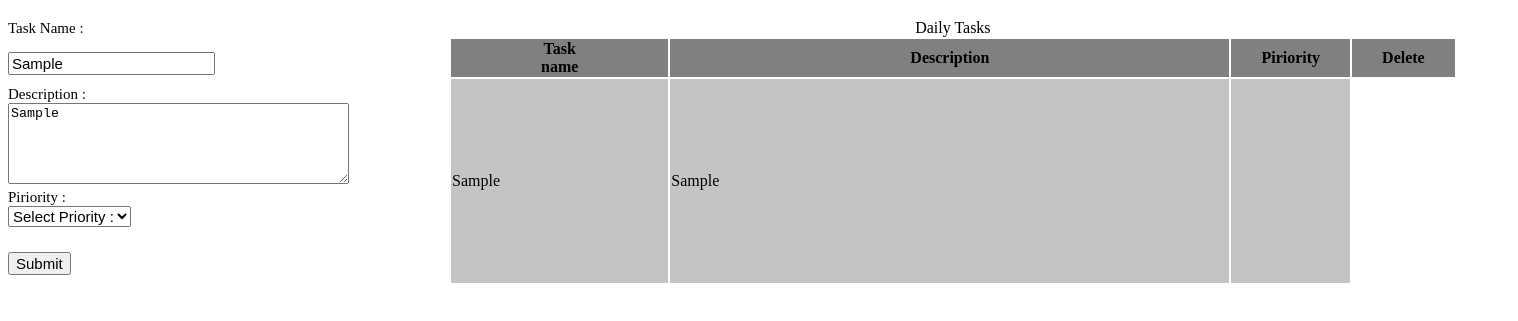
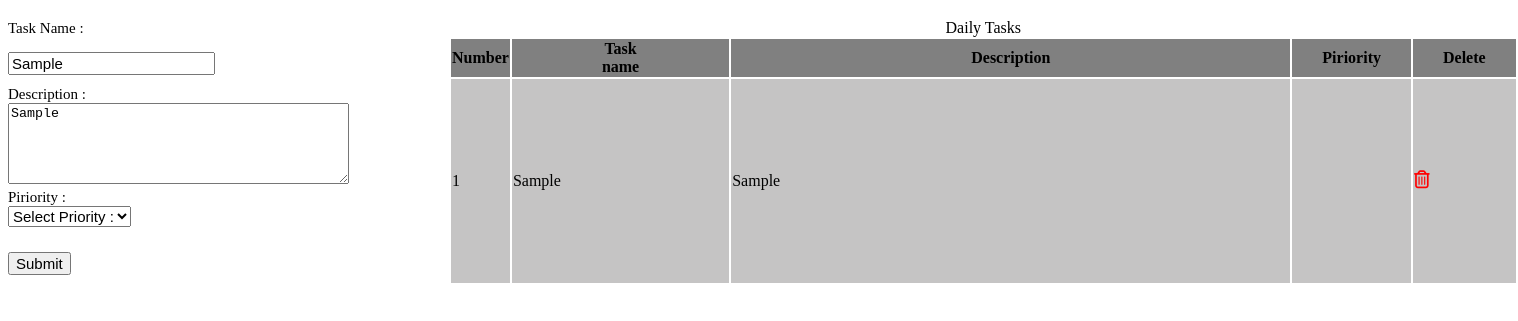
Before and after one commit to lakshyayhih/to-do-app, a plain HTML site: page index.html in a window 1280 px wide. Both pictures are taken after typing "Sample", "Sample" into the empty fields and a click on the input 39 px from the left and 324 px from the top of the page. Shown: the part 61-382 px from the top of the page, 1518 px wide, since content can reach past the window. Drawn offline with Linux system fonts and the light colour scheme.

Commit message:
Added Functionality on deleting record from local storage as well as from ui

```diff
--- a/index.html
+++ b/index.html
@@ -5,6 +5,7 @@
     <meta name="viewport" content="width=device-width, initial-scale=1.0">
     <title>Document</title>
     <link rel="stylesheet" href="style.css">
+    <link rel="stylesheet" href="https://cdnjs.cloudflare.com/ajax/libs/font-awesome/6.5.1/css/all.min.css">
 </head>
 <body>
     <h1>To Do APP</h1>
@@ -30,6 +31,7 @@
             <caption>Daily Tasks</caption>
             <thead>
                 <tr>
+                    <th id="no">Number</th>
                     <th id="taskname">Task name</th>
                     <th id="description">Description</th>
                     <th id="piriority">Piriority</th>
--- a/script.js
+++ b/script.js
@@ -3,6 +3,13 @@ var todoarray=JSON.parse(localStorage.getItem("todo"))|| [];
 document.querySelector("form").addEventListener("submit",myTODO);
 
 displaytodo(todoarray);
+function deleterow(index){
+    todoarray.splice(index,1);
+    localStorage.setItem("todo",JSON.stringify(todoarray));
+    displaytodo(todoarray)
+
+
+}
 
 function myTODO(){
     event.preventDefault();
@@ -19,8 +26,10 @@ function myTODO(){
 
 function displaytodo(data){
     document.querySelector("tbody").innerText="";
-    data.forEach(elem => {
+    data.forEach(function (elem,ind){
     var tr=document.createElement("tr")
+    var td0=document.createElement("td");
+    td0.innerText=ind+1;
 
     var td1=document.createElement("td");
     td1.innerText=elem.tn;
@@ -28,8 +37,13 @@ function displaytodo(data){
     td2.innerText=elem.ds;
     var td3=document.createElement("td");
     td3.innerText=elem.pr;
-
-    tr.append(td1,td2,td3);
+    var td4=document.createElement("td");
+    td4.innerText="Delete"
+    //td4.style.color="red";
+    td4.innerHTML='<i class="fa-regular fa-trash-can"></i>';
+    td4.style.alignItems="center";
+    td4.addEventListener("click",function(){deleterow(ind)})
+    tr.append(td0,td1,td2,td3,td4);
 
     document.querySelector("tbody").append(tr);
 
--- a/style.css
+++ b/style.css
@@ -45,3 +45,16 @@ td{
     padding-bottom: 5px;
 
 }
+
+.del{
+    background-color: red;
+}
+
+.fa-trash-can{
+    color: red;
+  font-size: 18px;
+  cursor: pointer;
+  display: flex;
+  justify-content: center;
+  align-items: center;
+}
```
